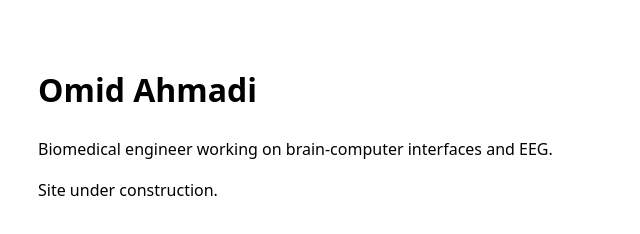
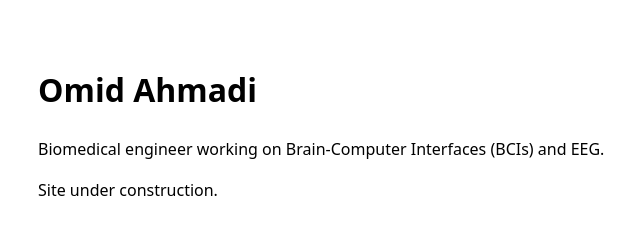
Before and after one commit to omidahmadi-bci/omidahmadi-bci.github.io, a plain HTML site: page index.html in a window 1280 px wide. Shown: the full height of the page, 282-922 px from the left. Drawn offline with Linux system fonts and the light colour scheme.

Commit message:
Update index.html

```diff
--- a/index.html
+++ b/index.html
@@ -12,7 +12,7 @@
 </head>
 <body>
   <h1>Omid Ahmadi</h1>
-  <p>Biomedical engineer working on brain-computer interfaces and EEG.</p>
+  <p>Biomedical engineer working on Brain-Computer Interfaces (BCIs) and EEG.</p>
   <p>Site under construction.</p>
 </body>
 </html>
```
